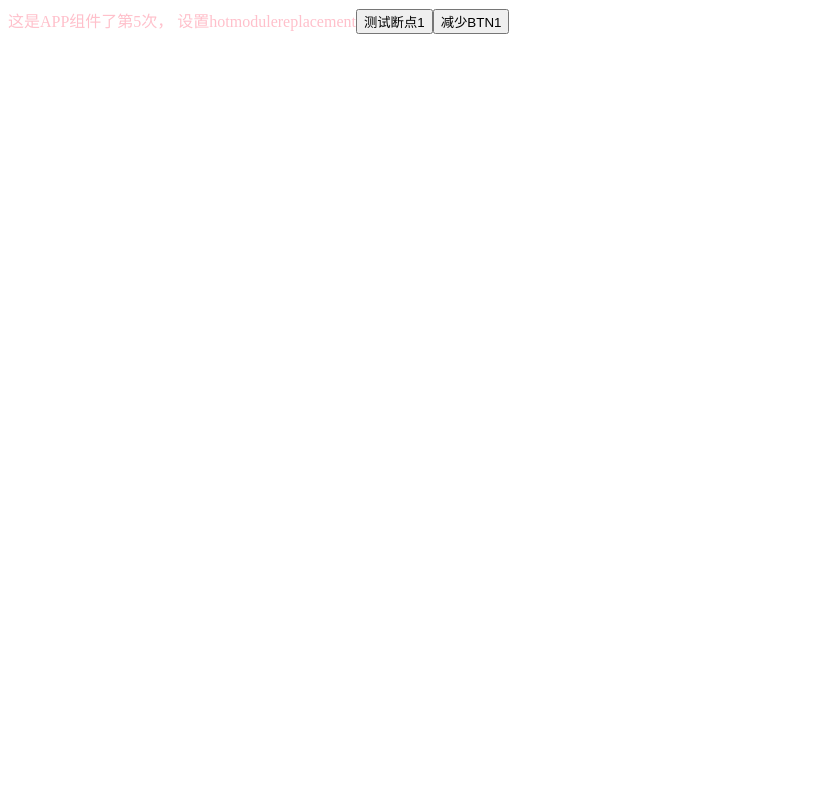
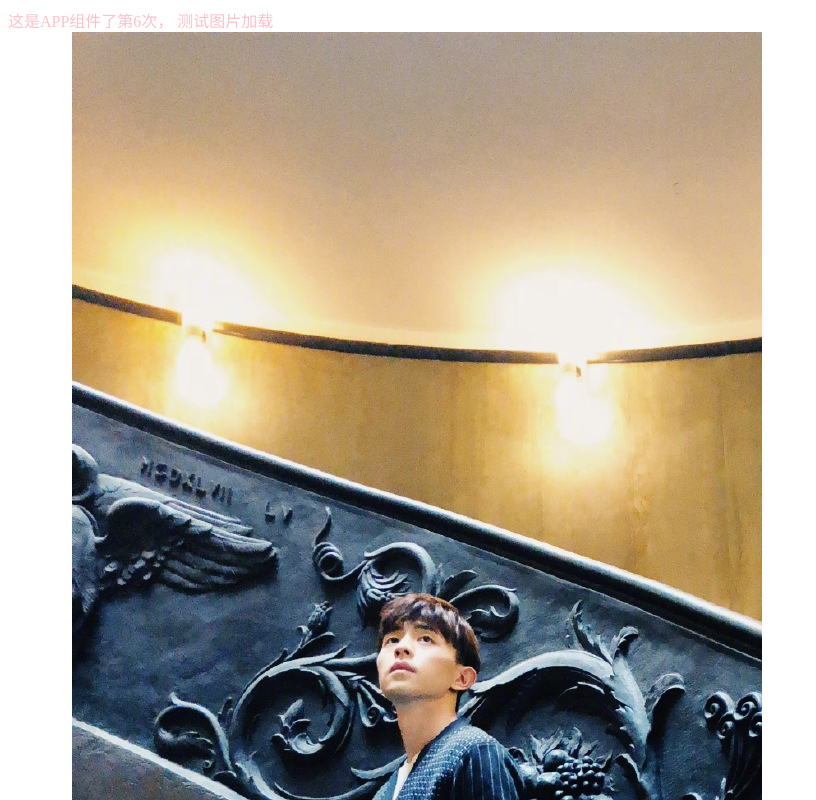
Before and after one commit to lillylanty/react-wp-demo, a React app: page / in a window 1280 px wide. Shown: the top 800 px of the page, without its empty margins (0-816 px from the left). Built offline with nearby package versions, Linux system fonts and the light colour scheme.

Commit message:
添加图片和字体解析的loader

```diff
--- a/src/App.js
+++ b/src/App.js
@@ -1,8 +1,7 @@
 import React, {Component} from 'react';
 import {render} from 'react-dom';
-import style from './app.css'
-import './app.css'
-console.log(style)
+import style from './app.css' ;
+import TestCss from "./TestCss";
 export default class App extends Component {
     constructor(props) {
         super(props);
@@ -25,8 +24,9 @@ export default class App extends Component {
        console.log(this.state.count);
 
         return <div className={style.pink}>
-            这是APP组件了第5次，
-           设置hotmodulereplacement
+            这是APP组件了第6次，
+           测试图片加载
+           <TestCss />
            <button className={'pink'} onClick={this.handleClick.bind(this)}>测试断点{this.state.count}</button>
            <button onClick={this.decrease}>减少BTN{this.state.count}</button>
             </div>
--- /dev/null
+++ b/src/TestCss.js
@@ -0,0 +1,22 @@
+import React, {Component} from 'react';
+import {render} from 'react-dom';
+import style from './app.css'
+import pic from './assets/邓伦.jpg'
+console.log(pic)
+export default class TestCss extends Component {
+    constructor(props) {
+        super(props);
+        this.state = {
+
+        }
+    }
+
+    render(){
+       console.log(this.state.count);
+
+        return <div className={style.pink}>
+        图片展示
+                 <img src={pic} />
+             </div>
+    }
+}
--- a/webpack/webpack.config.js
+++ b/webpack/webpack.config.js
@@ -31,6 +31,13 @@ module.exports = {
                     loader:'css-loader?modules&locaIndentName=[name]-[hash:base64:5]'
                 }]
             },
+            {
+                test: /\.(png|jpg|gif)$/,
+                use: [{
+                    loader: 'file-loader',
+                    options:{}
+                }]
+            },
             // {
             //     test:/\.less$/,
             //     use:[{
```
Also changed, not shown: src/assets/邓伦.jpg (added).
